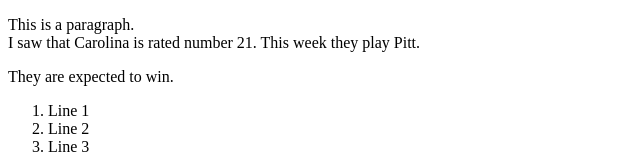
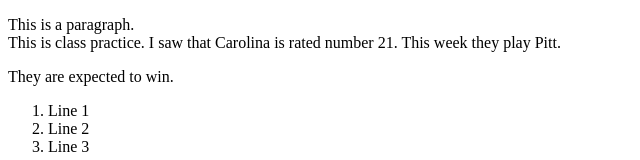
Before and after one commit to sarahtate/COMM150.github.io, a plain HTML site: page index.html in a window 1280 px wide. Shown: the top 160 px of the page, without its empty margins (0-640 px from the left). Drawn offline with Linux system fonts and the light colour scheme.

Commit message:
Add files via upload

```diff
--- a/index.html
+++ b/index.html
@@ -7,7 +7,8 @@
 </head>
 
 <body>
-<p>This is a paragraph.<br> I saw that Carolina is rated number 21.
+<p>This is a paragraph.<br> This is class practice.
+    I saw that Carolina is rated number 21.
 This week they play Pitt. <p> They are expected to win.</p>
 <ol>
     <li> Line 1</li>
```
